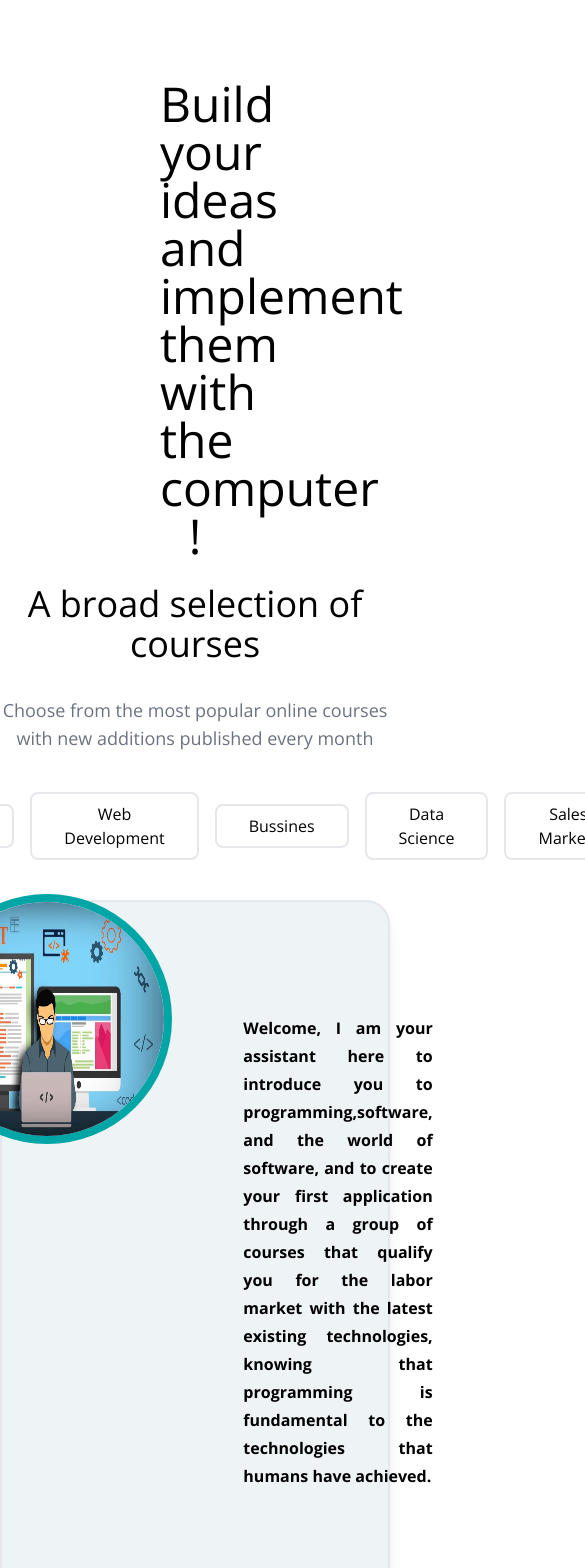
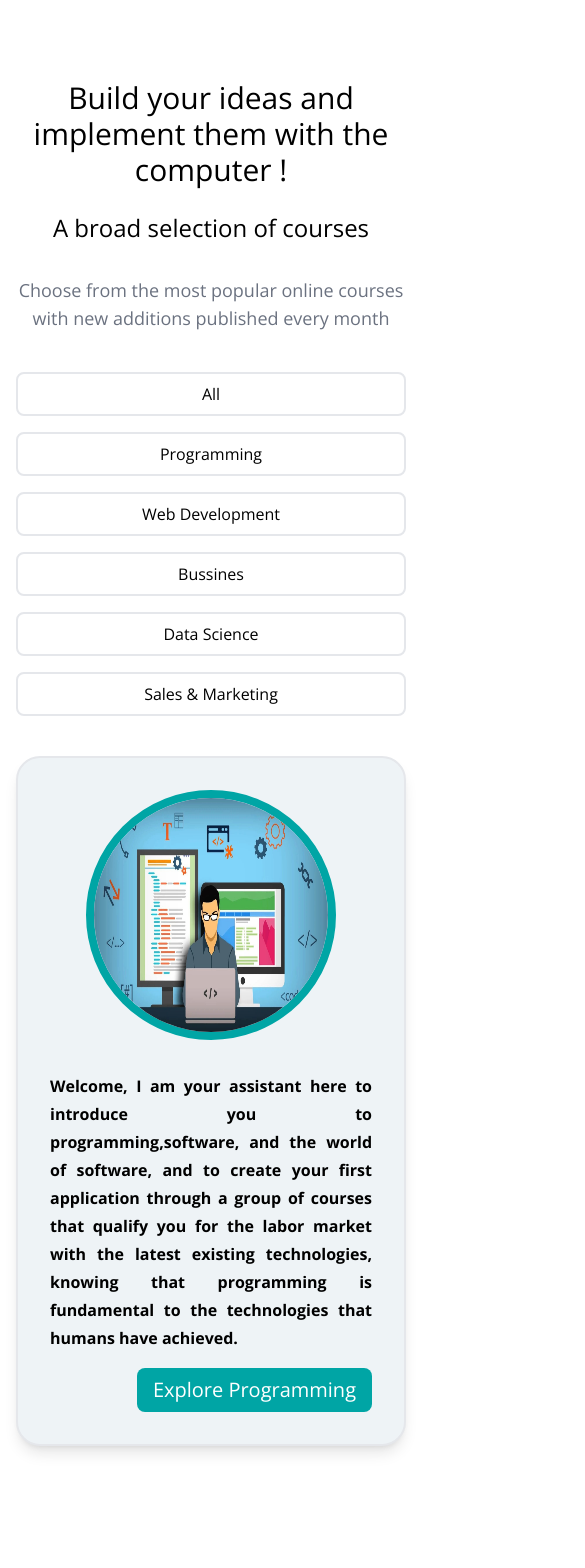
Before and after one commit to FrontEndDevo/NeuraLearnAcademy, a React (Vite) app: page / in a window 390 px wide. Shown: the top 1568 px of the page, 585 px wide, since content can reach past the window. Built offline with nearby package versions, Linux system fonts and the light colour scheme.

Commit message:
Finish Courses component with Responsive Design

```diff
--- a/src/components/Courses/Courses.jsx
+++ b/src/components/Courses/Courses.jsx
@@ -18,29 +18,31 @@ const Courses = () => {
   ));
 
   return (
-    <section className="container py-20 text-center">
+    <section className="container py-20 mx-4 text-center">
       <div className="mb-6">
-        <h2 className="mx-40 text-5xl">
+        <h2 className="text-3xl lg:mx-40 lg:text-5xl">
           Build your ideas and implement them with the computer !
         </h2>
-        <h4 className="mt-6 text-4xl">A broad selection of courses</h4>
+        <h4 className="mt-6 text-2xl lg:text-4xl">
+          A broad selection of courses
+        </h4>
         <p className="mt-8 text-lg text-gray-500">
           Choose from the most popular online courses with new additions
           published every month
         </p>
       </div>
 
-      <ul className="flex items-center justify-center gap-4 my-10">
+      <ul className="grid grid-cols-1 gap-4 my-10 sm:grid-cols-2 md:grid-cols-3 lg:items-center lg:justify-center lg:flex">
         {coursesCategories}
       </ul>
 
-      <div className="relative p-8 bg-[#EEF3F6] border-2 shadow-lg rounded-3xl">
+      <div className="relative flex flex-col items-center justify-center p-8 bg-[#EEF3F6] border-2 shadow-lg rounded-3xl">
         <img
           src={programmer}
           alt="programmer"
-          className="w-[250px] h-[250px] absolute -top-2 -left-20 border-8 border-primary-700 rounded-full"
+          className="w-[250px] h-[250px] mb-4 lg:absolute -top-2 -left-20 border-8 border-primary-700 rounded-full"
         />
-        <div className="flex items-center justify-center font-bold leading-7 text-justify px-[19rem] py-20">
+        <div className="flex items-center justify-center font-bold leading-7 text-justify lg:px-[19rem] lg:py-20 py-4">
           <p>
             Welcome, I am your assistant here to introduce you to
             programming,software, and the world of software, and to create your
@@ -50,7 +52,7 @@ const Courses = () => {
             achieved.
           </p>
         </div>
-        <button className="flex justify-end px-8 py-4 ml-auto text-2xl text-white capitalize duration-200 rounded-lg bg-primary-700 hover:bg-primary-500">
+        <button className="flex justify-end px-4 py-2 ml-auto text-xl text-white capitalize duration-200 rounded-lg lg:px-8 lg:py-4 lg:text-2xl bg-primary-700 hover:bg-primary-500">
           explore programming
         </button>
       </div>
```
